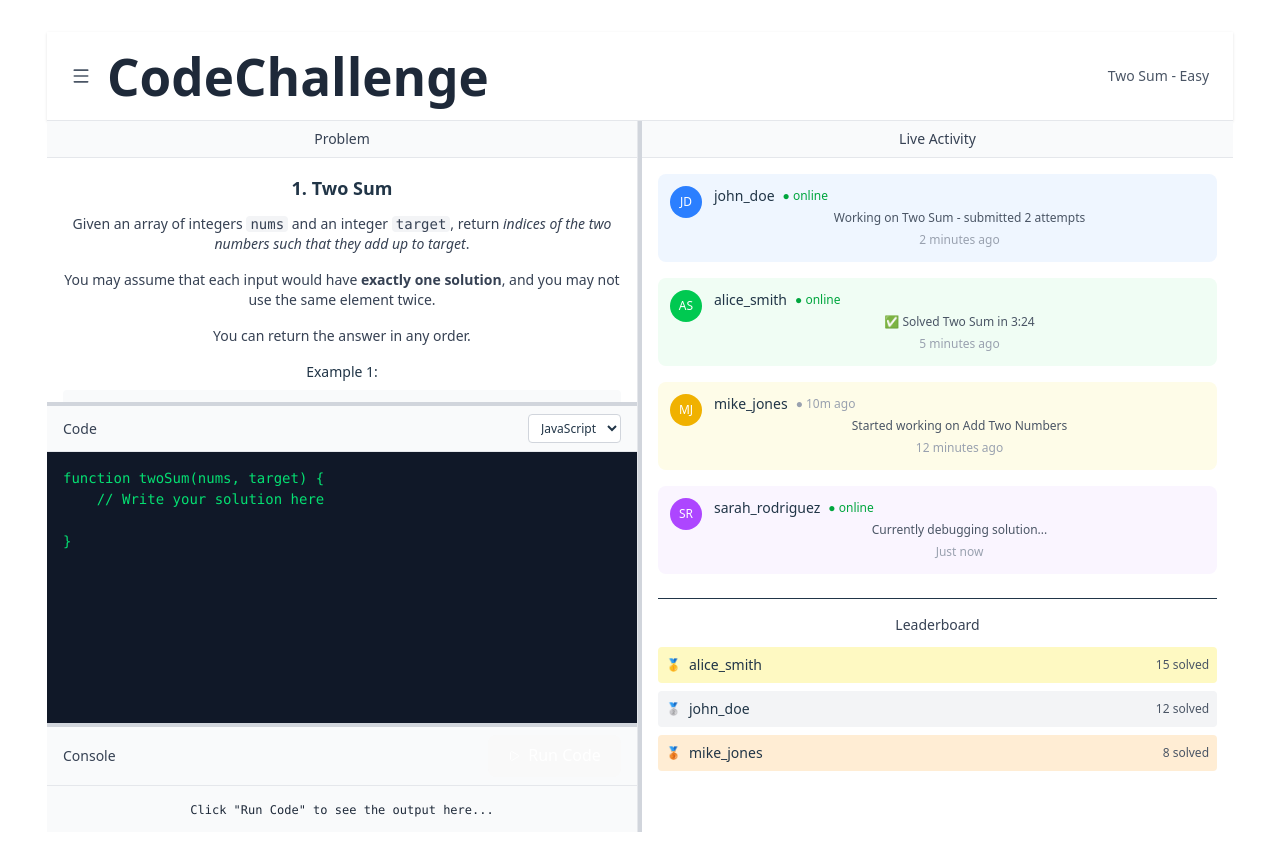
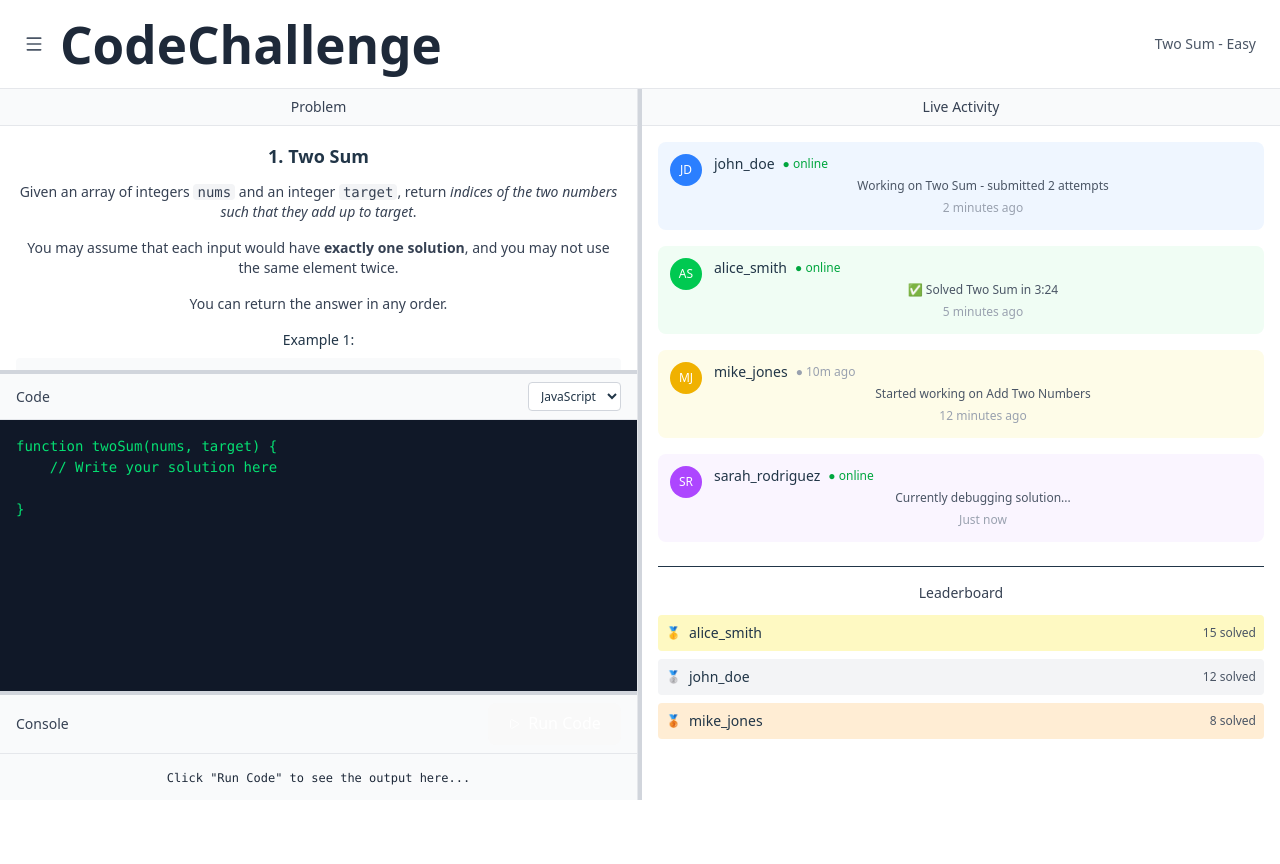
Before and after one commit to FischerAbruzese/AssemBrawly, a React (Vite) app in the folder frontend/: page / in a window 1280 px wide. After the commit the page ends 800 px from the top, so only its background shows below. Built offline with nearby package versions, Linux system fonts and the light colour scheme.

Commit message:
Fix GamePage not filling the screen

```diff
--- a/frontend/src/GamePage.tsx
+++ b/frontend/src/GamePage.tsx
@@ -97,9 +97,9 @@ Memory Usage: 39.1 MB, less than 76.8% of JavaScript online submissions`);
   const bottomHeight = 100 - topHeight - middleHeight;
 
   return (
-    <div className="h-screen bg-gray-100 flex flex-col">
+    <div className="fixed inset-0 bg-gray-100 flex flex-col overflow-hidden">
       {/* Header */}
-      <header className="bg-white border-b border-gray-200 px-6 py-4 flex items-center justify-between shadow-sm">
+      <header className="bg-white border-b border-gray-200 px-6 py-4 flex items-center justify-between shadow-sm flex-shrink-0">
         <div className="flex items-center space-x-4">
           <Menu className="w-5 h-5 text-gray-600" />
           <h1 className="text-xl font-semibold text-gray-800">CodeChallenge</h1>
@@ -110,22 +110,22 @@ Memory Usage: 39.1 MB, less than 76.8% of JavaScript online submissions`);
       </header>
 
       {/* Main Content */}
-      <div className="flex-1 flex overflow-hidden">
+      <div className="flex-1 flex overflow-hidden min-h-0">
         {/* Left Panel */}
         <div
-          className="flex flex-col bg-white border-r border-gray-200"
+          className="flex flex-col bg-white border-r border-gray-200 min-h-0"
           style={{ width: `${leftWidth}%` }}
           data-left-panel
         >
           {/* Problem Description */}
           <div
-            className="flex flex-col overflow-hidden"
+            className="flex flex-col overflow-hidden min-h-0"
             style={{ height: `${topHeight}%` }}
           >
-            <div className="bg-gray-50 px-4 py-2 border-b border-gray-200">
+            <div className="bg-gray-50 px-4 py-2 border-b border-gray-200 flex-shrink-0">
               <h3 className="text-sm font-medium text-gray-700">Problem</h3>
             </div>
-            <div className="flex-1 overflow-y-auto p-4 text-sm">
+            <div className="flex-1 overflow-y-auto p-4 text-sm min-h-0">
               <h2 className="text-lg font-semibold mb-3">1. Two Sum</h2>
               <p className="mb-4 text-gray-700">
                 Given an array of integers <code className="bg-gray-100 px-1 rounded">nums</code> and an integer <code className="bg-gray-100 px-1 rounded">target</code>,
@@ -165,14 +165,14 @@ Memory Usage: 39.1 MB, less than 76.8% of JavaScript online submissions`);
             </div>
           </div>
 
-          <ResizeHandle onResize={handleTopResize} direction="vertical" />
+          <ResizeHandle onResize={handleTopResize} direction="vertical" className="flex-shrink-0" />
 
           {/* Code Editor */}
           <div
-            className="flex flex-col overflow-hidden"
+            className="flex flex-col overflow-hidden min-h-0"
             style={{ height: `${middleHeight}%` }}
           >
-            <div className="bg-gray-50 px-4 py-2 border-b border-gray-200 flex items-center justify-between">
+            <div className="bg-gray-50 px-4 py-2 border-b border-gray-200 flex items-center justify-between flex-shrink-0">
               <h3 className="text-sm font-medium text-gray-700">Code</h3>
               <select className="text-xs bg-white border border-gray-300 rounded px-2 py-1">
                 <option>JavaScript</option>
@@ -181,11 +181,11 @@ Memory Usage: 39.1 MB, less than 76.8% of JavaScript online submissions`);
                 <option>C++</option>
               </select>
             </div>
-            <div className="flex-1 overflow-hidden">
+            <div className="flex-1 overflow-hidden min-h-0">
               <textarea
                 value={code}
                 onChange={(e) => setCode(e.target.value)}
-                className="w-full h-full p-4 font-mono text-sm bg-gray-900 text-green-400 resize-none outline-none"
+                className="w-full h-full p-4 font-mono text-sm bg-gray-900 text-green-400 resize-none outline-none border-0"
                 style={{
                   fontFamily: 'Monaco, Menlo, "Ubuntu Mono", monospace',
                   lineHeight: '1.5'
@@ -195,14 +195,14 @@ Memory Usage: 39.1 MB, less than 76.8% of JavaScript online submissions`);
             </div>
           </div>
 
-          <ResizeHandle onResize={handleMiddleResize} direction="vertical" />
+          <ResizeHandle onResize={handleMiddleResize} direction="vertical" className="flex-shrink-0" />
 
           {/* Results Panel */}
           <div
-            className="flex flex-col overflow-hidden"
+            className="flex flex-col overflow-hidden min-h-0"
             style={{ height: `${bottomHeight}%` }}
           >
-            <div className="bg-gray-50 px-4 py-2 border-b border-gray-200 flex items-center justify-between">
+            <div className="bg-gray-50 px-4 py-2 border-b border-gray-200 flex items-center justify-between flex-shrink-0">
               <h3 className="text-sm font-medium text-gray-700">Console</h3>
               <button
                 onClick={runCode}
@@ -213,7 +213,7 @@ Memory Usage: 39.1 MB, less than 76.8% of JavaScript online submissions`);
                 <span>{isRunning ? 'Running...' : 'Run Code'}</span>
               </button>
             </div>
-            <div className="flex-1 overflow-y-auto p-4 bg-gray-50">
+            <div className="flex-1 overflow-y-auto p-4 bg-gray-50 min-h-0">
               <pre className="text-xs font-mono text-gray-800 whitespace-pre-wrap">
                 {result || 'Click "Run Code" to see the output here...'}
               </pre>
@@ -221,17 +221,17 @@ Memory Usage: 39.1 MB, less than 76.8% of JavaScript online submissions`);
           </div>
         </div>
 
-        <ResizeHandle onResize={handleHorizontalResize} direction="horizontal" />
+        <ResizeHandle onResize={handleHorizontalResize} direction="horizontal" className="flex-shrink-0" />
 
         {/* Right Panel - Multiplayer/Activity Feed */}
         <div
-          className="flex flex-col bg-white overflow-hidden"
+          className="flex flex-col bg-white overflow-hidden min-h-0"
           style={{ width: `${100 - leftWidth}%` }}
         >
-          <div className="bg-gray-50 px-4 py-2 border-b border-gray-200">
+          <div className="bg-gray-50 px-4 py-2 border-b border-gray-200 flex-shrink-0">
             <h3 className="text-sm font-medium text-gray-700">Live Activity</h3>
           </div>
-          <div className="flex-1 overflow-y-auto p-4">
+          <div className="flex-1 overflow-y-auto p-4 min-h-0">
             <div className="space-y-4">
               <div className="flex items-start space-x-3 p-3 bg-blue-50 rounded-lg">
                 <div className="w-8 h-8 bg-blue-500 rounded-full flex items-center justify-center text-white text-xs font-medium">
```
